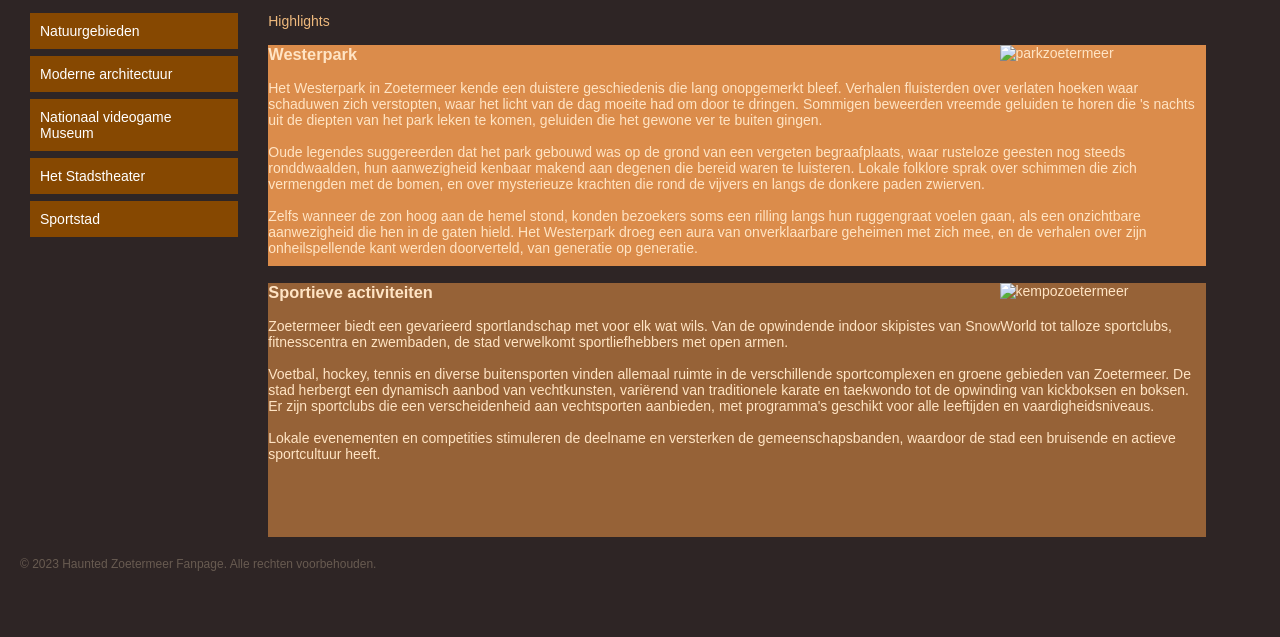
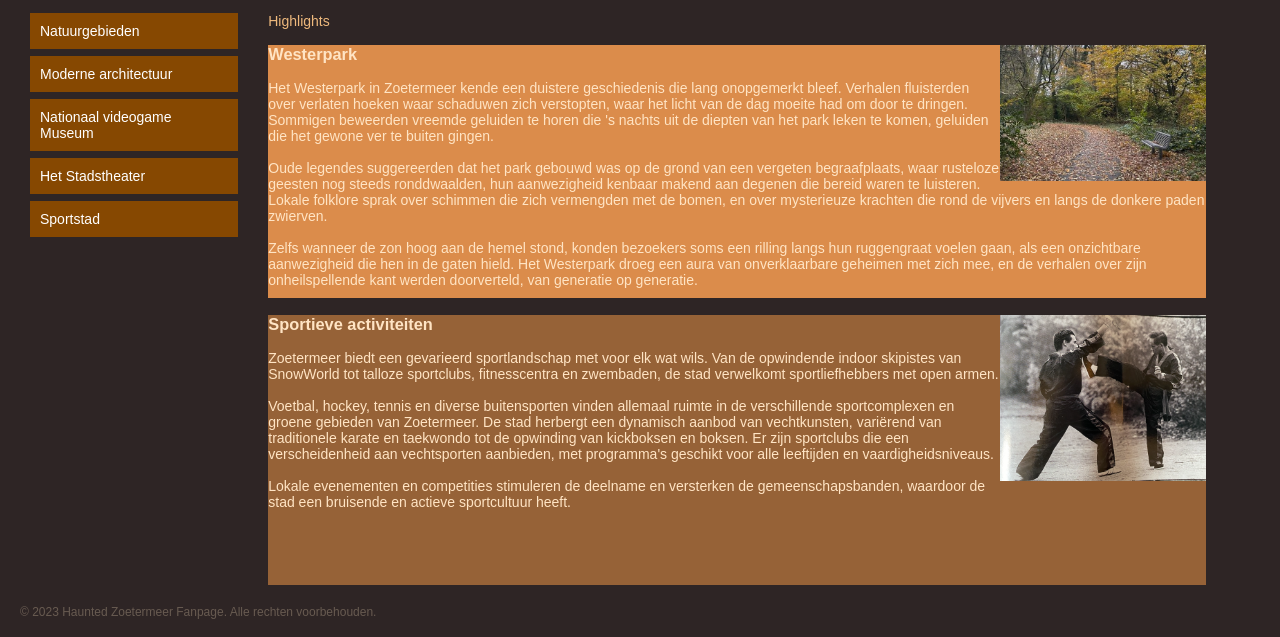
Before and after one commit to siticarina/HuiswerkLes18, a plain HTML site: page index.html in a window 1280 px wide. Shown: the part 190-827 px from the top of the page. Before the commit the page ends 800 px from the top, so only its background shows below. Drawn offline with Linux system fonts and the light colour scheme; files that its build step writes are made by us from their sources; a web font is replaced by a local one.

Commit message:
Update index.html

```diff
--- a/index.html
+++ b/index.html
@@ -32,7 +32,7 @@
         </div>
         <div class="col-9">  Highlights
             <div id="artikel1">
-                <img id="img1" src="afbeeldingen/landscape-zoetermeer.jpg" alt="parkzoetermeer">
+                <img id="img1" src="landscape-zoetermeer.jpg" alt="parkzoetermeer">
                 <h3>Westerpark</h3>
                 Het Westerpark in Zoetermeer kende een duistere geschiedenis die lang onopgemerkt
                 bleef. Verhalen fluisterden over verlaten hoeken waar schaduwen zich verstopten,
@@ -52,7 +52,7 @@
                 verhalen over zijn onheilspellende kant werden doorverteld, van generatie op generatie.
             </div>
             <div id="artikel2">
-                <img id="img1" src="afbeeldingen/Schermafbeelding_2021-10-06_om_17.35.29.png" alt="kempozoetermeer">
+                <img id="img1" src="Schermafbeelding_2021-10-06_om_17.35.29.png" alt="kempozoetermeer">
                 <h3>Sportieve activiteiten</h3>
                 Zoetermeer biedt een gevarieerd sportlandschap met voor elk wat wils.
                 Van de opwindende indoor skipistes van SnowWorld tot talloze sportclubs,
```
